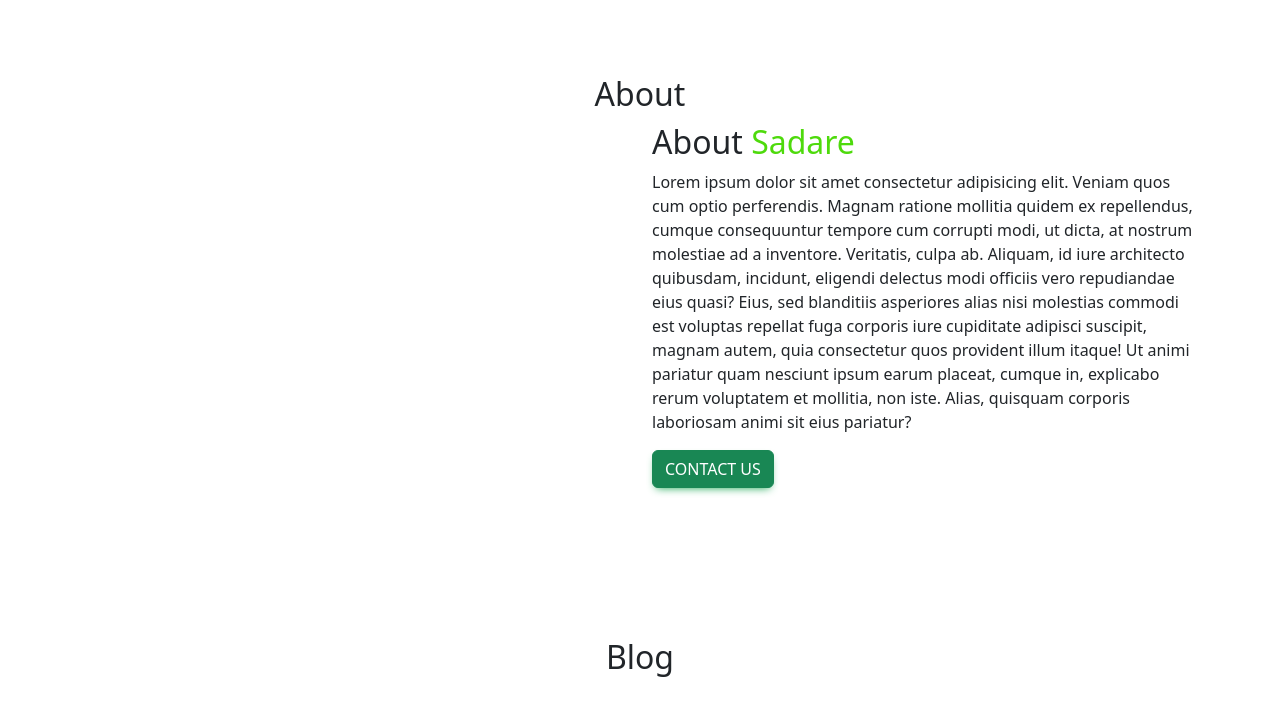
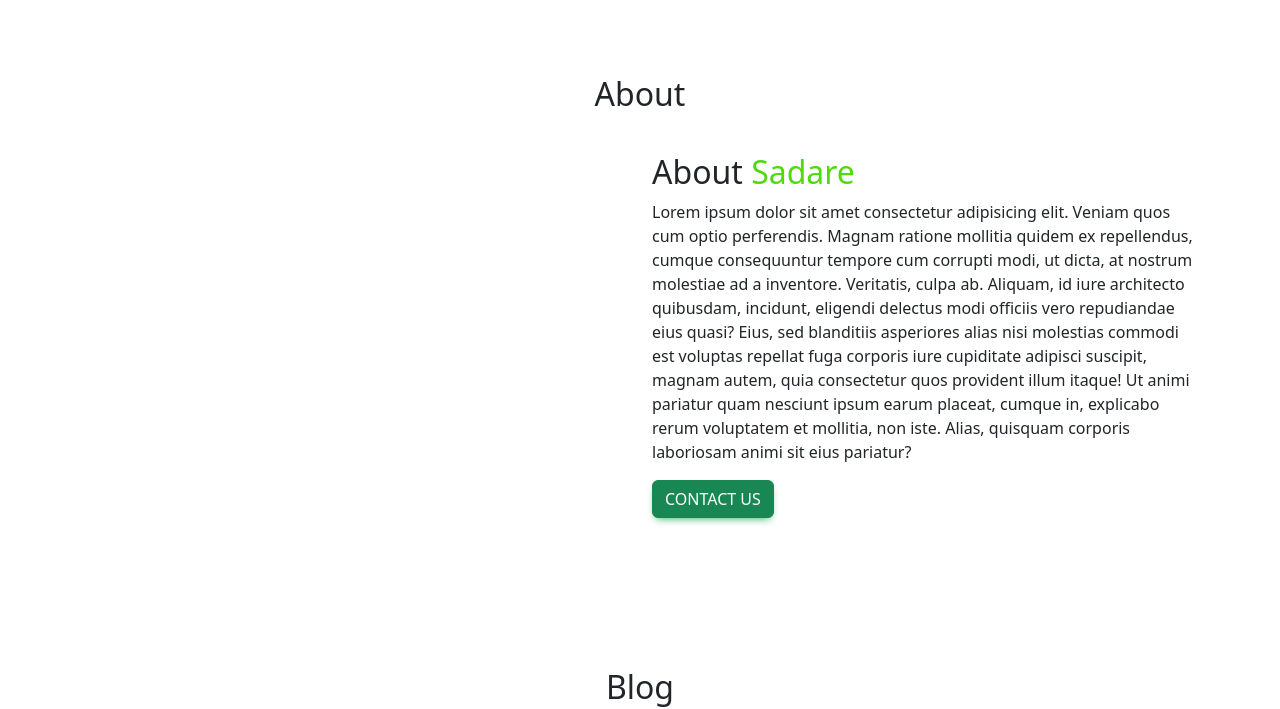
Before and after one commit to Tito-Sadare/sadare-project, a plain HTML site: page index.html in a window 1280 px wide. Shown: the part 800-1509 px from the top of the page. Drawn offline with nearby package versions, Linux system fonts and the light colour scheme.

Commit message:
Update style.css

```diff
--- a/style.css
+++ b/style.css
@@ -106,6 +106,9 @@ header .navbar .navbar-nav .nav-item:hover .nav-link {
 #about .container .col-md-6 {
     margin-top: 30px;
 }
+#about .container .about-box {
+    margin-top: 30px;
+}
 #about .container .about-box .about-logo h2 span {
     color: #4eda0c;
 }
```
